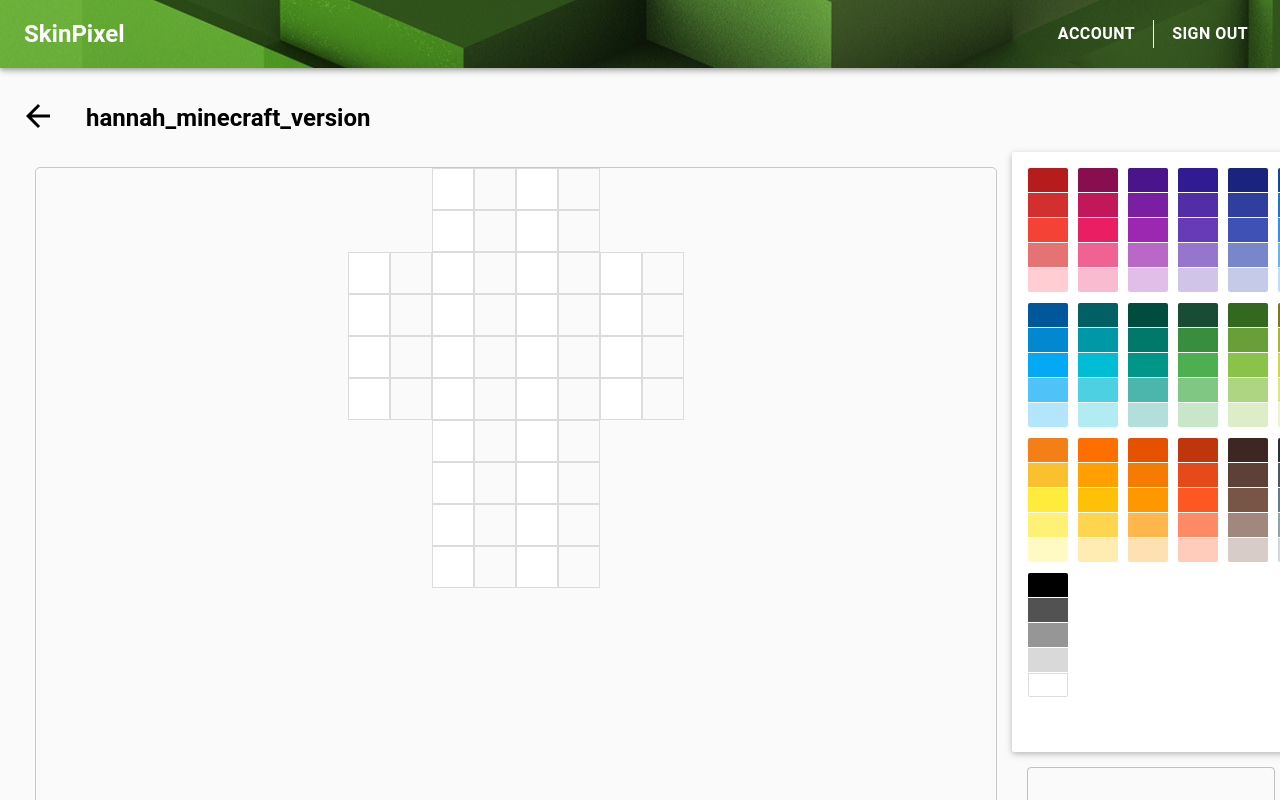
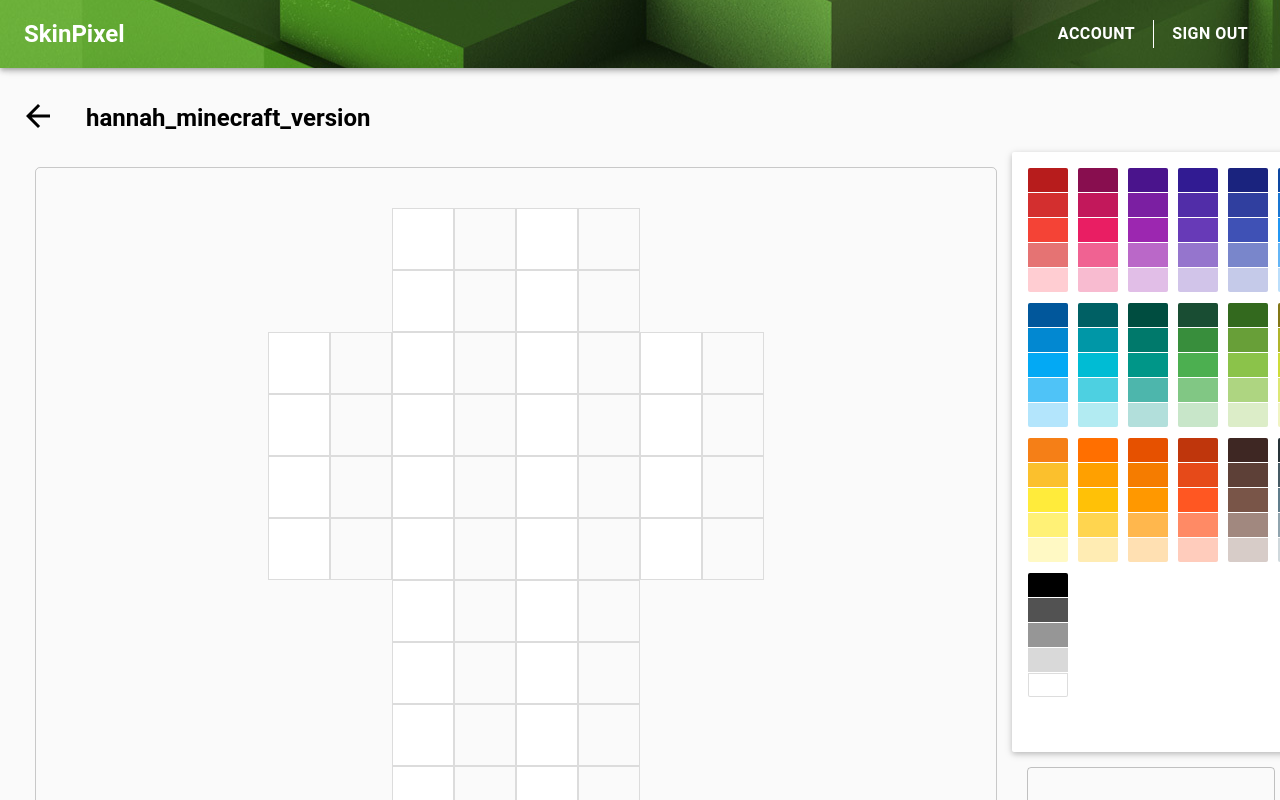
Before and after one commit to americobarros/SkinPixel, a React (Create React App) app in the folder frontend/: page /skin/edit/1 in a window 1280 px wide. Shown: the top 800 px of the page. Built offline with nearby package versions, Linux system fonts and the light colour scheme.

Commit message:
did commenting for skins

```diff
--- a/frontend/src/App.js
+++ b/frontend/src/App.js
@@ -88,7 +88,7 @@ export default function App() {
               : <Redirect exact to="/" />
             }
             <Route exact path="/skin/edit/:skinId" children={<EditSkin allSkins={allSkins} handleSnackbarClick={handleSnackbarClick} />}/>
-            <Route exact path="/skin/:skinId" children={<ViewSkin />}/>
+            <Route exact path="/skin/:skinId" children={<ViewSkin allSkins={allSkins} currUser={currUser} />}/>
           </Switch>
           </content>
         </div>
--- a/frontend/src/views/EditSkin.css
+++ b/frontend/src/views/EditSkin.css
@@ -13,6 +13,7 @@
     display: flex;
     flex-direction: column;
     align-items: center;
+    padding-top: 40px;
 }
 
 .ButtonStyle {
@@ -37,7 +38,7 @@
 }
 
 .cube {
-    width: 40px;
-    height: 40px;
+    width: 60px;
+    height: 60px;
     border: 1px solid gainsboro;
 }
--- a/frontend/src/views/EditSkin.js
+++ b/frontend/src/views/EditSkin.js
@@ -60,7 +60,7 @@ export default function ViewSkin(props) {
   }
 
   return (
-    <div style={{ maxWidth: '1400px' }}>
+    <div style={{ maxWidth: '1300px' }}>
       <Dialog
         open={open}
         onClose={handleClose}
--- a/frontend/src/views/ViewSkin.js
+++ b/frontend/src/views/ViewSkin.js
@@ -1,3 +1,5 @@
+
+import { useState } from 'react'
 import { Link, useParams } from "react-router-dom";
 import classnames from "classnames";
 
@@ -7,7 +9,7 @@ import Button from '@material-ui/core/Button';
 import TextField from '@material-ui/core/TextField';
 
 import './ViewSkin.css';
-import { allSkins } from '../dummyData.js';
+import { allSkins, currUserX } from '../dummyData.js';
 
 const useStyles = makeStyles((theme) => ({
   root: {
@@ -27,11 +29,20 @@ const useStyles = makeStyles((theme) => ({
 }));
 
 
-export default function ViewSkin() {
+export default function ViewSkin(props) {
+  const { allSkins, currUser } = props;
+
   const classes = useStyles();
   let { skinId } = useParams();
 
   const skin = allSkins.find(skin => skin.id == skinId);
+  const [newComment, setNewComment] = useState("");
+  const [rerender, setRerender] = useState(false);
+
+  function handlePost() {
+    skin.comments.push({ createdAt: 3, user: currUser, text: newComment});
+    setRerender(!rerender);
+  }
 
   return (
     <div style={{ maxWidth: '1400px' }}>
@@ -47,11 +58,15 @@ export default function ViewSkin() {
         <div id="userInfo" />
       </div>
       <div style={{ display: 'flex' }}>
-        <TextField id="outlined-basic" label="Comment" variant="outlined" className={classnames("comment", classes.root)} />
-        <Button className="commentButton" variant="outlined">Post</Button>
+        <TextField id="outlined-basic" label="Comment" variant="outlined" className={classnames("comment", classes.root)} onChange={(e) => setNewComment(e.target.value)}/>
+        <Button className="commentButton" variant="outlined" onClick={handlePost}>Post</Button>
       </div>
       <div id="userComments">
-
+        {skin.comments.map(comment =>
+          <div>
+            {comment.text}
+          </div>
+        )}
       </div>
     </div>
   );
```
